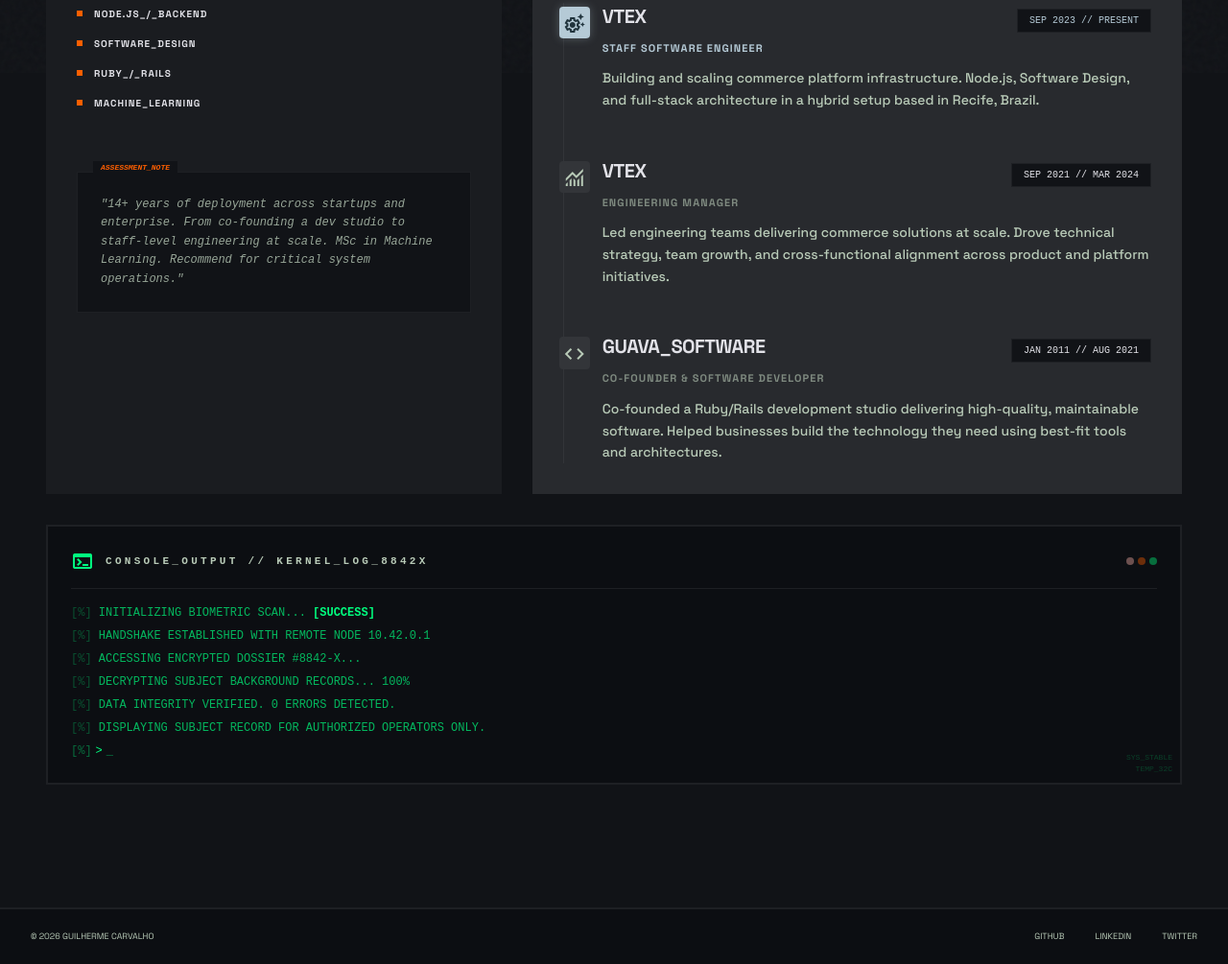
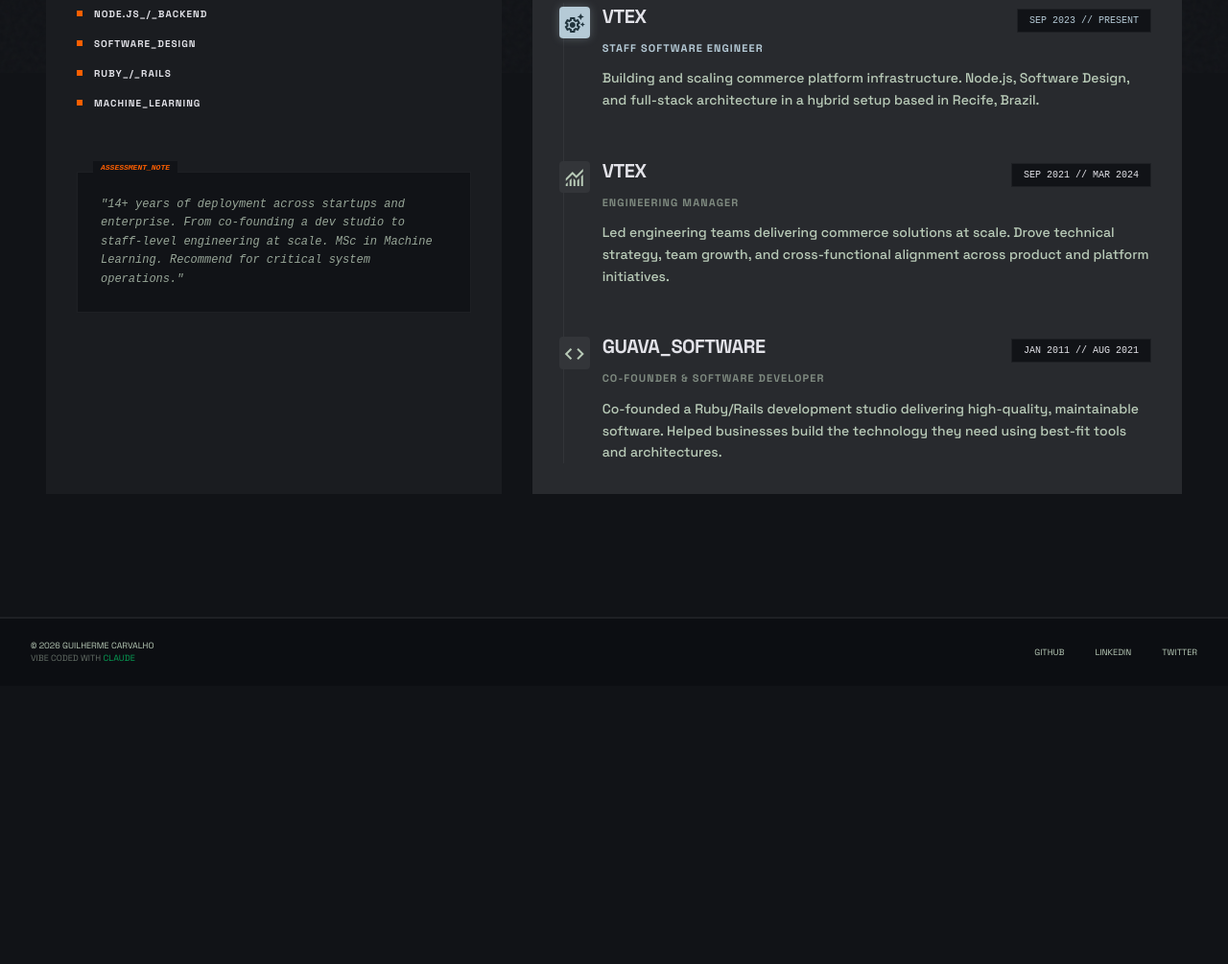
Before and after one commit to gvc/gvc.github.com, an Astro site: page /who-am-i in a window 1280 px wide. Shown: the part 724-1729 px from the top of the page at 96% size. After the commit the page ends 1439 px from the top, so only its background shows below. Built offline with nearby package versions, Linux system fonts and the light colour scheme; Astro itself is replaced by a stand-in of ours.

Commit message:
Website cleanup and vibe-coded footer note
- Remove CONSOLE_OUTPUT section from who-am-i page
- Remove KERNEL_FEED widget from writings index page
- Add "Vibe coded with Claude" note to footer

```diff
--- a/src/layouts/Layout.astro
+++ b/src/layouts/Layout.astro
@@ -95,10 +95,17 @@ const { title, activeNav = '', bodyClass = '' } = Astro.props;
     <footer
       class="w-full py-6 px-8 flex flex-col md:flex-row justify-between items-center bg-[#0c0e12] border-t-2 border-[#1e2024] relative z-20 gap-4 mt-auto"
     >
-      <div
-        class="font-['Space_Grotesk'] text-[9px] leading-none uppercase text-[#b9cbb8]"
-      >
-        &copy; 2026 GUILHERME CARVALHO
+      <div class="flex flex-col gap-1">
+        <div
+          class="font-['Space_Grotesk'] text-[9px] leading-none uppercase text-[#b9cbb8]"
+        >
+          &copy; 2026 GUILHERME CARVALHO
+        </div>
+        <div
+          class="font-['Space_Grotesk'] text-[9px] leading-none uppercase text-[#b9cbb8]/50"
+        >
+          Vibe coded with <span class="text-[#00FF7F]/60">Claude</span>
+        </div>
       </div>
       <div class="flex gap-8">
         <a
--- a/src/pages/who-am-i.astro
+++ b/src/pages/who-am-i.astro
@@ -287,64 +287,6 @@ import Layout from '../layouts/Layout.astro';
         </div>
       </section>
     </div>
-    <!-- Terminal Status Log -->
-    <section
-      class="mt-8 bg-surface-container-lowest border-2 border-surface-container p-6 relative group overflow-hidden"
-    >
-      <div
-        class="flex items-center justify-between mb-4 border-b border-surface-container pb-4"
-      >
-        <div class="flex items-center gap-3">
-          <span class="material-symbols-outlined text-primary-container">terminal</span>
-          <span
-            class="font-mono text-[11px] font-black uppercase tracking-[0.3em] text-on-surface-variant"
-          >CONSOLE_OUTPUT // KERNEL_LOG_8842X</span>
-        </div>
-        <div class="flex gap-1">
-          <div class="w-2 h-2 rounded-full bg-error/40"></div>
-          <div class="w-2 h-2 rounded-full bg-secondary-container/40"></div>
-          <div class="w-2 h-2 rounded-full bg-primary-container/40"></div>
-        </div>
-      </div>
-      <div
-        class="font-mono text-[10px] md:text-[12px] space-y-1.5 text-primary-container/70 selection:bg-primary-container selection:text-on-primary"
-      >
-        <p>
-          <span class="opacity-40">[%]</span> INITIALIZING BIOMETRIC SCAN...
-          <span class="text-primary-container font-black">[SUCCESS]</span>
-        </p>
-        <p>
-          <span class="opacity-40">[%]</span> HANDSHAKE ESTABLISHED WITH
-          REMOTE NODE 10.42.0.1
-        </p>
-        <p>
-          <span class="opacity-40">[%]</span> ACCESSING ENCRYPTED DOSSIER
-          #8842-X...
-        </p>
-        <p>
-          <span class="opacity-40">[%]</span> DECRYPTING SUBJECT BACKGROUND
-          RECORDS... 100%
-        </p>
-        <p>
-          <span class="opacity-40">[%]</span> DATA INTEGRITY VERIFIED. 0
-          ERRORS DETECTED.
-        </p>
-        <p>
-          <span class="opacity-40">[%]</span> DISPLAYING SUBJECT RECORD FOR
-          AUTHORIZED OPERATORS ONLY.
-        </p>
-        <p class="text-primary-container flex items-center gap-1">
-          <span class="opacity-40">[%]</span> <span>&gt;</span>
-          <span class="animate-pulse">_</span>
-        </p>
-      </div>
-      <!-- Corner Accents -->
-      <div
-        class="absolute bottom-2 right-2 flex flex-col items-end opacity-20 group-hover:opacity-100 transition-opacity"
-      >
-        <div class="text-[8px] font-mono text-primary-container">SYS_STABLE</div>
-        <div class="text-[8px] font-mono text-primary-container">TEMP_32C</div>
-      </div>
-    </section>
+
   </main>
 </Layout>
--- a/src/pages/writings/index.astro
+++ b/src/pages/writings/index.astro
@@ -76,30 +76,9 @@ function formatDateTime(date: Date): { date: string; time: string } {
     </section>
 
     <!-- Logs Bento Grid -->
-    <div class="grid grid-cols-1 md:grid-cols-12 gap-8">
-      <!-- Active Terminal Status Widget -->
-      <div class="md:col-span-4 bg-surface-container-low p-6 flex flex-col justify-between border-t-2 border-secondary-container relative overflow-hidden">
-        <div class="scanline absolute inset-0 pointer-events-none"></div>
-        <div class="relative z-10">
-          <div class="flex justify-between items-start mb-8">
-            <span class="font-mono text-[10px] text-secondary-container tracking-widest">[KERNEL_FEED]</span>
-            <span
-              class="material-symbols-outlined text-secondary-container"
-              style="font-variation-settings: &quot;FILL&quot; 1"
-            >sensors</span>
-          </div>
-          <div class="space-y-4 font-mono text-[11px] text-on-surface-variant leading-relaxed">
-            <p>&gt; INITIALIZING_LOG_STREAM...</p>
-            <p>&gt; PARSING_METADATA_BLOCKS...</p>
-            <p>&gt; FETCHING_REMOTE_ASSETS [OK]</p>
-            <p>&gt; INDEXING <span class="text-primary-container">{logs.length}</span> LOG_ENTRIES...</p>
-            <p class="text-primary-container">&gt; CONNECTION_STABLE_W_LATENCY: 14MS</p>
-          </div>
-        </div>
-      </div>
-
+    <div class="grid grid-cols-1 gap-8">
       <!-- Main Log Entries -->
-      <div class="md:col-span-8 space-y-8">
+      <div class="space-y-8">
         {logs.map((log) => {
           const style = severityStyles[log.data.severity] || severityStyles.info;
           const dt = formatDateTime(log.data.date);
```
